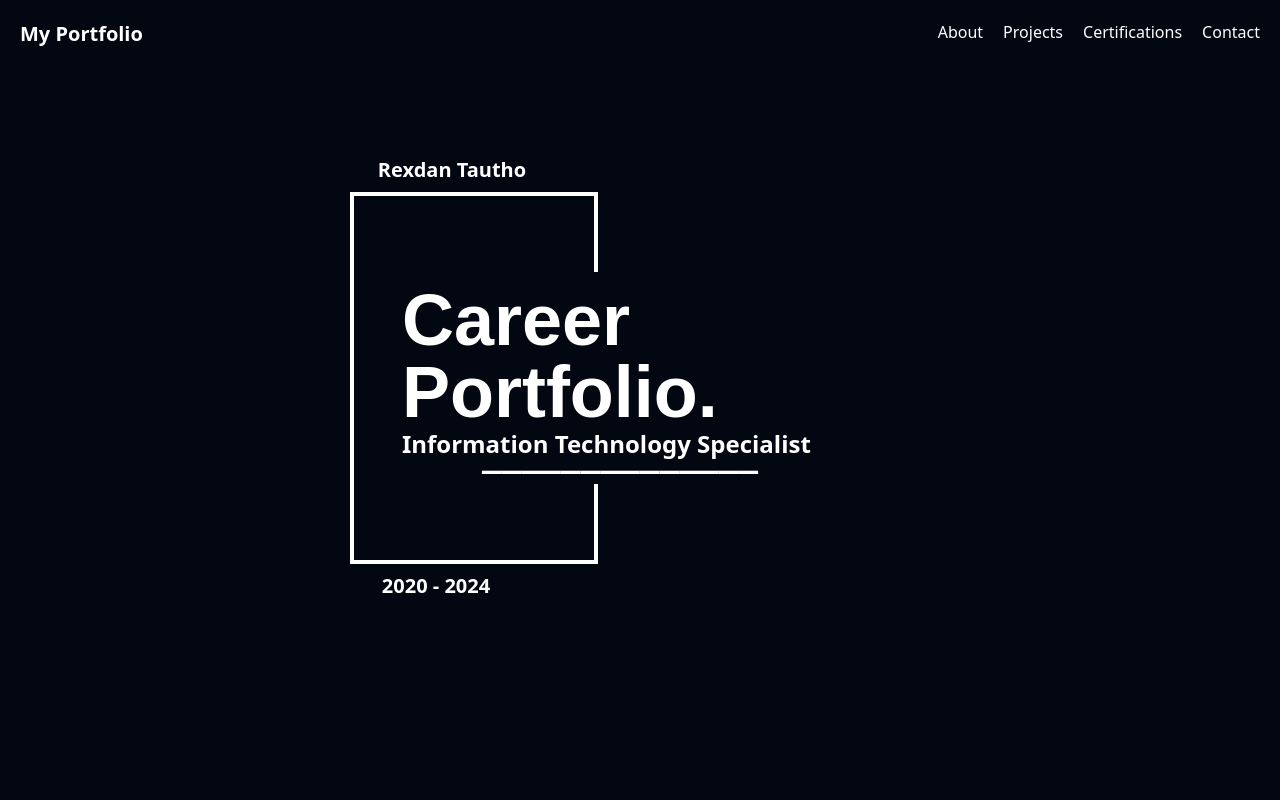
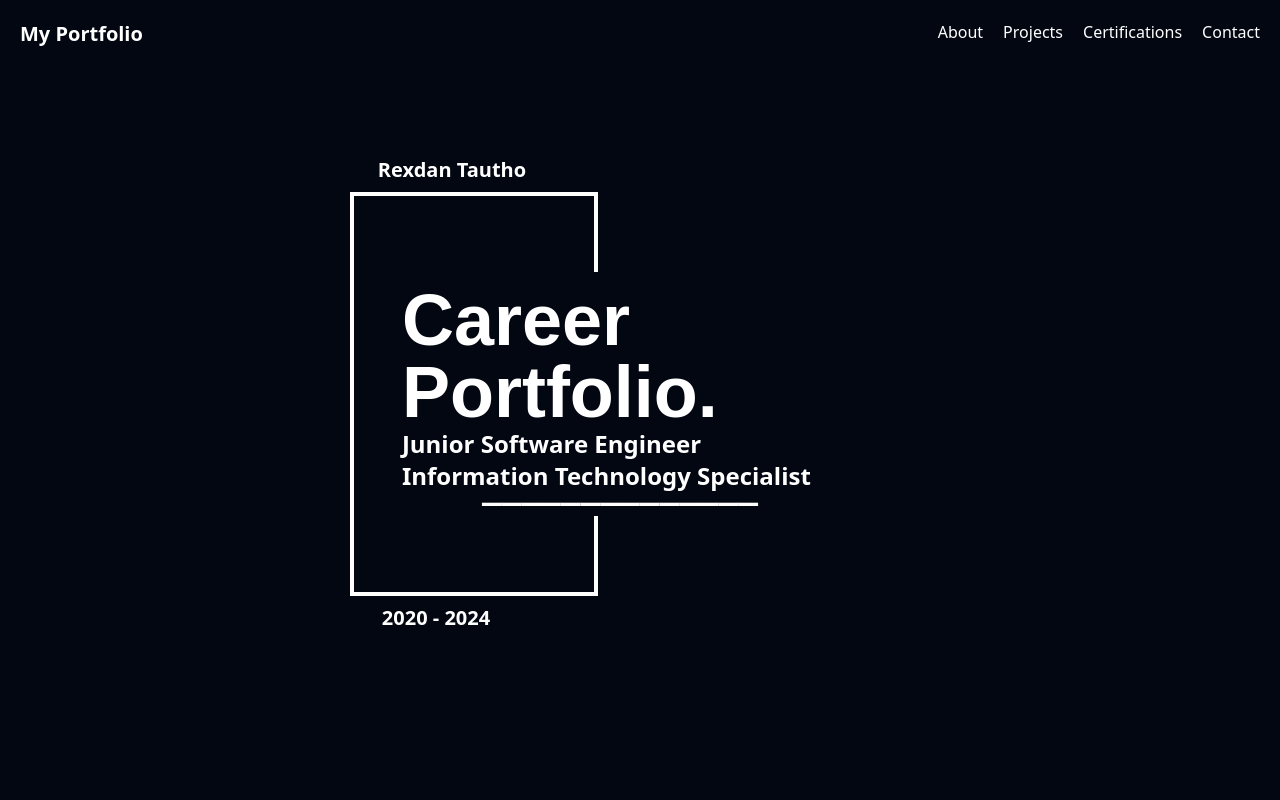
Before and after one commit to rntjfr/ojt-activity2-portfolio, a React (Vite) app: page / in a window 1280 px wide. Shown: the top 800 px of the page. Built offline with nearby package versions, Linux system fonts and the light colour scheme; a web font is replaced by a local one.

Commit message:
Update Hero.jsx

```diff
--- a/src/components/Hero.jsx
+++ b/src/components/Hero.jsx
@@ -20,6 +20,10 @@ export default function Hero() {
             <h1 className="text-7xl font-aileron text-white font-bold">
               Portfolio.
             </h1>
+
+            <h2 className="text-2xl font-bold text-left whitespace-nowrap">
+              Junior Software Engineer
+            </h2>
             <h2 className="text-2xl font-bold text-left whitespace-nowrap">
               Information Technology Specialist
             </h2>
```
